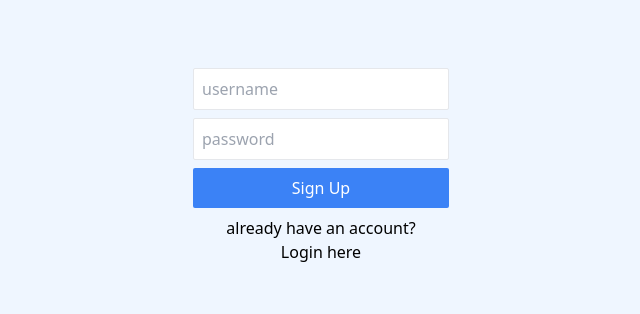
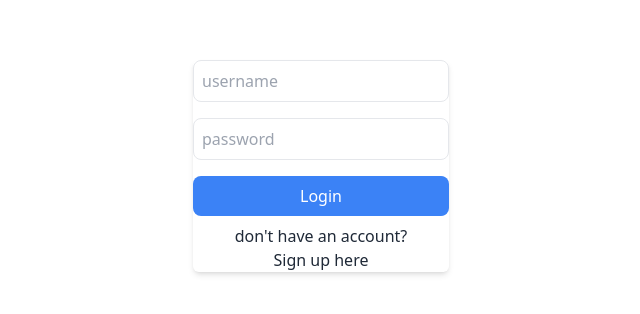
Before and after one commit to gabrielle67/Chatterbox, a React (Vite) app in the folder chatterbox/: page / in a window 1280 px wide. Shown: the part 210-524 px from the top of the page, without its empty margins (319-959 px from the left). Built offline with nearby package versions, Linux system fonts and the light colour scheme; no server answers.

Commit message:
style changes

```diff
--- a/chatterbox/package.json
+++ b/chatterbox/package.json
@@ -20,6 +20,7 @@
     "@types/react-dom": "^18.2.21",
     "@vitejs/plugin-react": "^4.2.1",
     "autoprefixer": "^10.4.18",
+    "daisyui": "^4.9.0",
     "eslint": "^8.57.0",
     "eslint-plugin-react": "^7.34.0",
     "eslint-plugin-react-hooks": "^4.6.0",
--- a/chatterbox/src/components/Chat.jsx
+++ b/chatterbox/src/components/Chat.jsx
@@ -1,5 +1,4 @@
 import { useContext, useEffect, useState, useRef } from "react"
-import Icon from "./Icon";
 import Header from "./Header";
 import { UserContext } from "./UserContext";
 import axios from "axios";
@@ -11,7 +10,7 @@ export default function Chat(){
     const [onlineUsers, setOnlineUsers] = useState({});
     const [offlineUsers,setOfflineUsers] = useState({});
     const [selectedUserId, setSelectedUserId] = useState(null);
-    const {username, id} = useContext(UserContext);
+    const {username, id, setId, setUsername} = useContext(UserContext);
     const [newMessage, setNewMessage] = useState('');
     const [messages, setMessages] = useState([]);
     const messageRef = useRef();
@@ -45,8 +44,10 @@ export default function Chat(){
         console.log(e, messageData);
         if ('online' in messageData) {
             showOnline(messageData.online);
-        } else {
+        } else if ('text' in messageData){
+            if (messageData.sender === selectedUserId) {
             setMessages(prev => ([...prev, {...messageData}]));
+            }
         }
     }
 
@@ -64,6 +65,14 @@ export default function Chat(){
             recipient: selectedUserId,
             _id: Date.now()
         }]));
+    }
+
+    function logout() {
+        axios.post('/logout').then(() => {
+            setWs(null);
+            setId(null);
+            setUsername(null);
+        });
     }
 
     // create autoscroll
@@ -108,7 +117,8 @@ export default function Chat(){
     return (
         <div>
             <div className="flex h-screen">
-                <div className="bg-blue-50 w-1/3">
+                <div className="bg-[#dbf0e5c3] w-1/3 flex flex-col">
+                    <div className="flex-grow">
                         <Header />
                         {Object.keys(onlineUsersNotCurr).map(userId => (
                             <User
@@ -129,7 +139,21 @@ export default function Chat(){
                             selected={userId === selectedUserId} />
                         ))}
                     </div>
-                <div className="flex flex-col bg-blue-100 w-2/3 p-2">
+                    <div className="p-2 text-center flex items-center flex-col">
+                        <span className="mr-2 text-sm text-gray-600 flex items-center">
+                            <svg xmlns="http://www.w3.org/2000/svg" viewBox="0 0 24 24" fill="currentColor" className="w-4 h-4">
+                            <path fillRule="evenodd" d="M7.5 6a4.5 4.5 0 119 0 4.5 4.5 0 01-9 0zM3.751 20.105a8.25 8.25 0 0116.498 0 .75.75 0 01-.437.695A18.683 18.683 0 0112 22.5c-2.786 0-5.433-.608-7.812-1.7a.75.75 0 01-.437-.695z" clipRule="evenodd" />
+                            </svg>
+                            {username}
+                        </span>
+                        <button
+                        onClick={logout}
+                        className="text-sm bg-blue-100 py-1 px-2 text-gray-500 border rounded-sm">
+                            log out
+                        </button>
+                    </div>
+                </div>
+                <div className="flex flex-col bg-blue-50 w-2/3 p-2">
                     <div className="flex-grow">
                         {!selectedUserId && (
                             <div className="flex h-full flex-grow items-center justify-center">
@@ -140,8 +164,8 @@ export default function Chat(){
                         <div className="relative h-full">
                             <div className="overflow-y-scroll absolute top-0 left-0 right-0 bottom-2">
                                 {singleMessage.map(message => (
-                                    <div key={message._id} className={`${message.sender === id ? 'text-right' : 'text-left'}`}>
-                                        <div className={`inline-block p-2 my-2 rounded-sm text-sm ${message.sender === id ? 'bg-blue-500 text-white' : 'bg-white text-gray-500'}`}>
+                                    <div key={message._id} className={`${message.sender === id ? 'chat chat-end' : 'chat chat-start'}`}>
+                                        <div className={`chat-bubble ${message.sender === id ? 'bg-[#20857C] text-white' : 'bg-gray-200 text-gray-500'}`}>
                                             {message.text}
                                         </div>
                                     </div>
--- a/chatterbox/src/components/Header.jsx
+++ b/chatterbox/src/components/Header.jsx
@@ -1,6 +1,6 @@
 export default function Header() {
     return (
-        <div className="text-blue-500 font-bold flex gap-2 p-4">
+        <div className="text-[#20857C] font-bold flex gap-2 p-4">
                         <svg xmlns="http://www.w3.org/2000/svg" viewBox="0 0 24 24" fill="currentColor" className="w-6 h-6">
                         <path d="M4.913 2.658c2.075-.27 4.19-.408 6.337-.408 2.147 0 4.262.139 6.337.408 1.922.25 3.291 1.861 3.405 3.727a4.403 4.403 0 0 0-1.032-.211 50.89 50.89 0 0 0-8.42 0c-2.358.196-4.04 2.19-4.04 4.434v4.286a4.47 4.47 0 0 0 2.433 3.984L7.28 21.53A.75.75 0 0 1 6 21v-4.03a48.527 48.527 0 0 1-1.087-.128C2.905 16.58 1.5 14.833 1.5 12.862V6.638c0-1.97 1.405-3.718 3.413-3.979Z" />
                         <path d="M15.75 7.5c-1.376 0-2.739.057-4.086.169C10.124 7.797 9 9.103 9 10.609v4.285c0 1.507 1.128 2.814 2.67 2.94 1.243.102 2.5.157 3.768.165l2.782 2.781a.75.75 0 0 0 1.28-.53v-2.39l.33-.026c1.542-.125 2.67-1.433 2.67-2.94v-4.286c0-1.505-1.125-2.811-2.664-2.94A49.392 49.392 0 0 0 15.75 7.5Z" />
--- a/chatterbox/src/components/Icon.jsx
+++ b/chatterbox/src/components/Icon.jsx
@@ -1,16 +1,17 @@
 // display user icon and online indicator
 
 export default function Icon({userId,username,online}) {
-    const colors = ['bg-teal-200', 'bg-red-200',
-                    'bg-green-200', 'bg-purple-200',
-                    'bg-blue-200', 'bg-yellow-200',
-                    'bg-orange-200', 'bg-pink-200', 'bg-fuchsia-200', 'bg-rose-200'];
+  // blue, aqua, purple, pink, yellow, brown, salmon, beige, purple
+    const colors = ['bg-[#749de3]',
+                    'bg-[#7fc2cb]', 'bg-[#846BB1]',
+                    'bg-[#ffc8f0]', 'bg-[#f2edae]',
+                    'bg-[#b78757]', 'bg-[#FFA17A]', 'bg-[#F3EADA]', 'bg-[#AE5993]'];
     const userIdBase10 = parseInt(userId, 16);
     const colorIndex = userIdBase10 % (colors.length);
     const color = colors[colorIndex];
     return (
       <div className={"w-8 h-8 relative rounded-full flex items-center " + color}>
-         <div className="text-center w-full opacity-70">{username[0]}</div>
+         <div className="text-[#1d1e1eab] text-center w-full ">{username[0]}</div>
          {online && (
           <div className="absolute w-3 h-3 bg-green-400 bottom-0 right-0 rounded-full border border-white"></div>
         )}
--- a/chatterbox/src/components/Signup.jsx
+++ b/chatterbox/src/components/Signup.jsx
@@ -5,7 +5,7 @@ import { UserContext } from "./UserContext";
 export default function SignupAndLogin(){
     const[username, setUsername] = useState('');
     const[password, setPassword] = useState('');
-    const[IsLoginOrSignUp, setIsLoginOrSignUp] = useState('signup')
+    const[IsLoginOrSignUp, setIsLoginOrSignUp] = useState('login')
     const {setUsername:setLoggedInUsername, setId} = useContext(UserContext);
 
     async function handleSubmit(ev){
@@ -16,25 +16,26 @@ export default function SignupAndLogin(){
         setId(data.id);
     }
     return(
-        <div className="bg-blue-50 h-screen flex items-center">
-            <form className="w-64 mx-auto mb-12" onSubmit={handleSubmit}>
-                <input value={username}
+        <div className="bg-black-50 min-h-screen flex items-center justify-center">
+            <form className="w-64 mx-auto mb-12 rounded-md shadow-md" onSubmit={handleSubmit}>
+                <input
+                    value={username}
                     onChange={e => setUsername(e.target.value)}
                     type="text"
                     placeholder="username"
-                    className="block w-full rounded-sm p-2 mb-2 border"/>
+                    className="block w-full rounded-lg p-2 mb-4 border"/>
                 <input value={password}
                     onChange={e => setPassword(e.target.value)}
                     type="password"
                     placeholder="password"
-                    className="block w-full rounded-sm p-2 mb-2 border"/>
-                <button className="bg-blue-500 text-white block w-full rounded-sm p-2">
+                    className="block w-full rounded-lg p-2 mb-4 border"/>
+                <button className="bg-blue-500 text-white block w-full rounded-lg p-2">
                     {IsLoginOrSignUp === 'signup' ? 'Sign Up' : 'Login'}
                 </button>
                 <div className="text-center mt-2">
                     {IsLoginOrSignUp === 'signup' && (
                         <div>
-                                already have an account?
+                                already have an account?{"\n"}
                             <button onClick={() => setIsLoginOrSignUp('login')}>
                                 Login here
                             </button>
@@ -42,7 +43,7 @@ export default function SignupAndLogin(){
                     )}
                     {IsLoginOrSignUp === 'login' && (
                         <div>
-                            don't have an account?
+                            don't have an account?{"\n"}
                         <button onClick={() => setIsLoginOrSignUp('signup')}>
                             Sign up here
                         </button>
--- a/chatterbox/src/index.css
+++ b/chatterbox/src/index.css
@@ -1,3 +1,24 @@
 @tailwind base;
 @tailwind components;
 @tailwind utilities;
+
+/* width */
+::-webkit-scrollbar {
+    width: 5px;
+}
+
+/* Track */
+::-webkit-scrollbar-track {
+    background: #02020200;
+}
+
+/* Handle */
+::-webkit-scrollbar-thumb {
+    background: #8888883c;
+    border-radius: 5px;
+}
+
+/* Handle on hover */
+::-webkit-scrollbar-thumb:hover {
+    background: #555555a7;
+}
--- a/chatterbox/tailwind.config.js
+++ b/chatterbox/tailwind.config.js
@@ -7,5 +7,5 @@ export default {
   theme: {
     extend: {},
   },
-  plugins: [],
+  plugins: [require("daisyui")],
 }
```
Also changed, not shown: 2 other files (tests, documents, lock files or other folders). Lines whose indentation alone changed are shown as unchanged.
